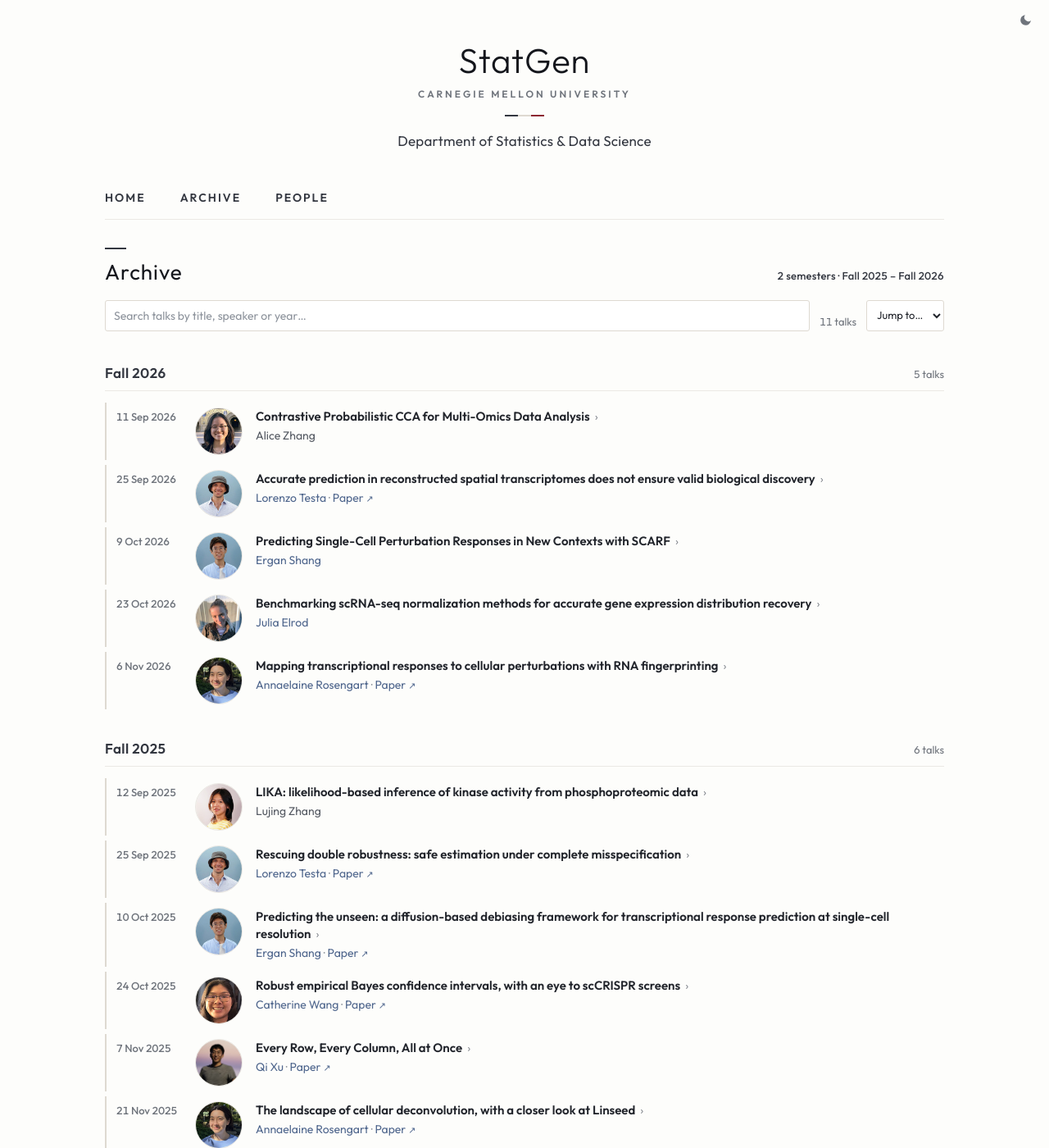
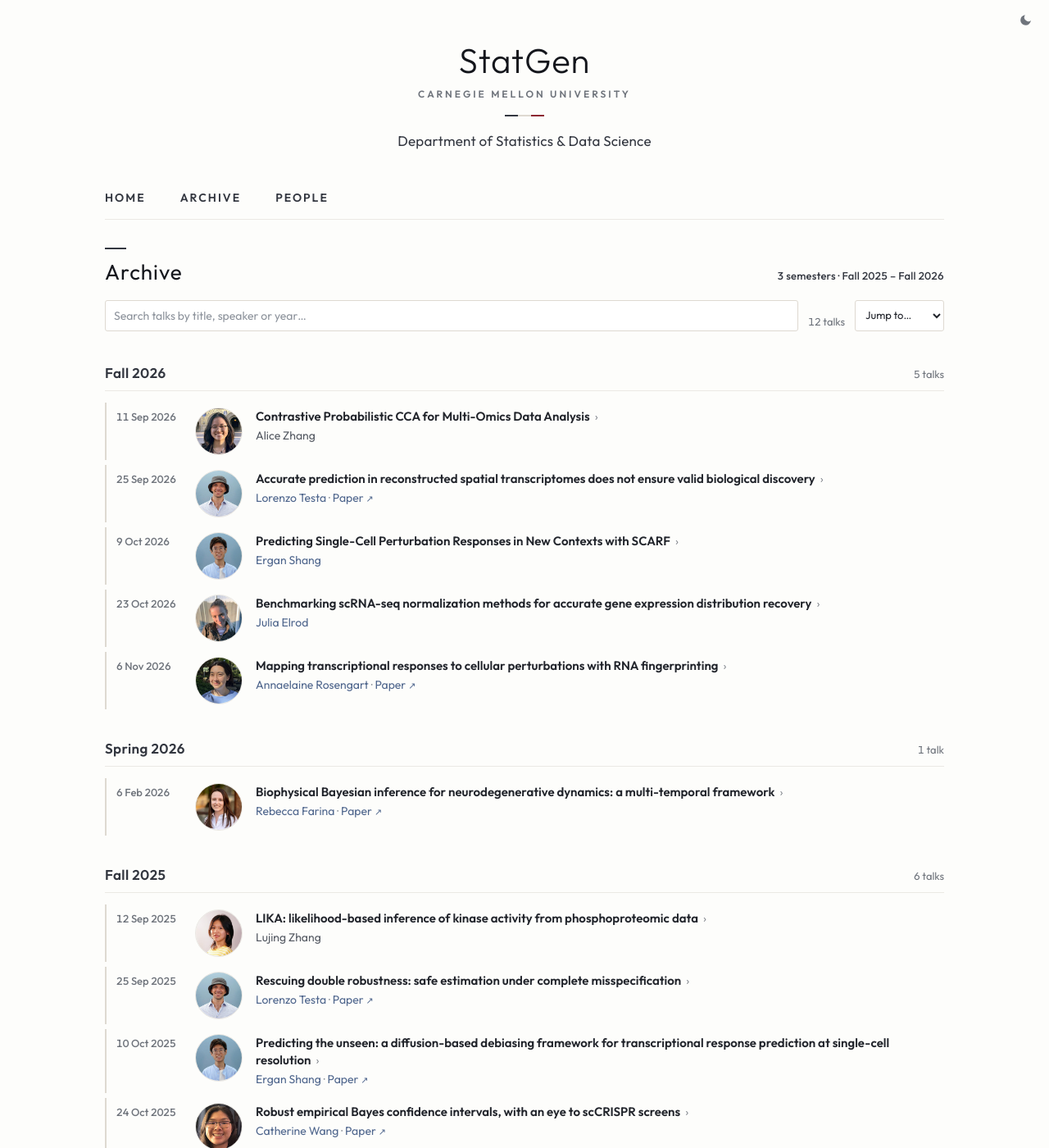
Before and after one commit to cmustatgen/cmustatgen.github.io, a Jekyll site: the page built from archive.html, in a window 1280 px wide and 1400 px high. Shown: the whole window at 82% size. Built offline with Jekyll 4.4.1, drawn with Linux system fonts in a browser that asks for light colours; part of the change alters nothing that is shown.

Commit message:
Add Spring 2026 term with Rebecca Farina's B-BIND talk (Feb 6)
Co-Authored-By: Claude Fable 5.1 <noreply@anthropic.com>

```diff
--- /dev/null
+++ b/_data/talks/spring2026.yaml
@@ -0,0 +1,29 @@
+# Spring 2026 -- one entry per meeting, in date order. See fall2026.yaml for the
+# field reference.
+
+- date: '2026-02-06'
+  speakers: [rebecca_farina]
+  title: "Biophysical Bayesian inference for neurodegenerative dynamics: a multi-temporal framework"
+  abstract: >-
+    Understanding disease progression from molecular data often requires aligning individuals along
+    a latent pseudotemporal axis. The B-BIND framework introduced a biophysically motivated Bayesian
+    model for inferring such pseudotime from cross-sectional snapshots of Alzheimer's pathology
+    (Agrawal et al., 2024). However, its current formulation assumes a single shared pseudotemporal
+    trajectory across all measured features, limiting its ability to capture heterogeneous
+    progression patterns across biomarkers.
+    We extend B-BIND to allow multiple feature-specific pseudotimes, enabling flexible modeling of
+    diverse temporal dynamics across molecular markers. Our approach introduces a hierarchical
+    Bayesian model that clusters features according to shared progression behavior while jointly
+    inferring a global donor ordering and cluster-specific trajectories. This is accomplished
+    through a novel computational strategy that solves a relaxed permutation problem within the
+    Bayesian framework, enforcing partial sharing of pseudotime orderings across features while
+    permitting structured deviations between clusters.
+    Through simulation studies and applications to Alzheimer's pathology data from both the Seattle
+    Alzheimer's Disease Brain Cell Atlas and the ROSMAP cohort, we demonstrate improved
+    identifiability of progression signals, more accurate donor alignment, and more interpretable
+    clustering of features. Notably, the inferred donor orderings exhibit stronger correlation with
+    classical neuropathological staging systems such as Braak and Thal scores, highlighting the
+    model's ability to better integrate heterogeneous molecular features into a coherent disease
+    progression map. Together, these advances provide a richer and more data-driven framework for
+    characterizing neurodegenerative dynamics across diverse molecular readouts.
+  paper_url: https://www.biorxiv.org/content/10.64898/2026.05.27.728207v2
--- a/_data/terms.yaml
+++ b/_data/terms.yaml
@@ -8,6 +8,9 @@
   default_room: BH 129Q
   default_time: 2pm
   note: We meet every other Friday.
+- key: spring2026
+  name: Spring 2026
+  status: past
 - key: fall2025
   name: Fall 2025
   status: past
```
